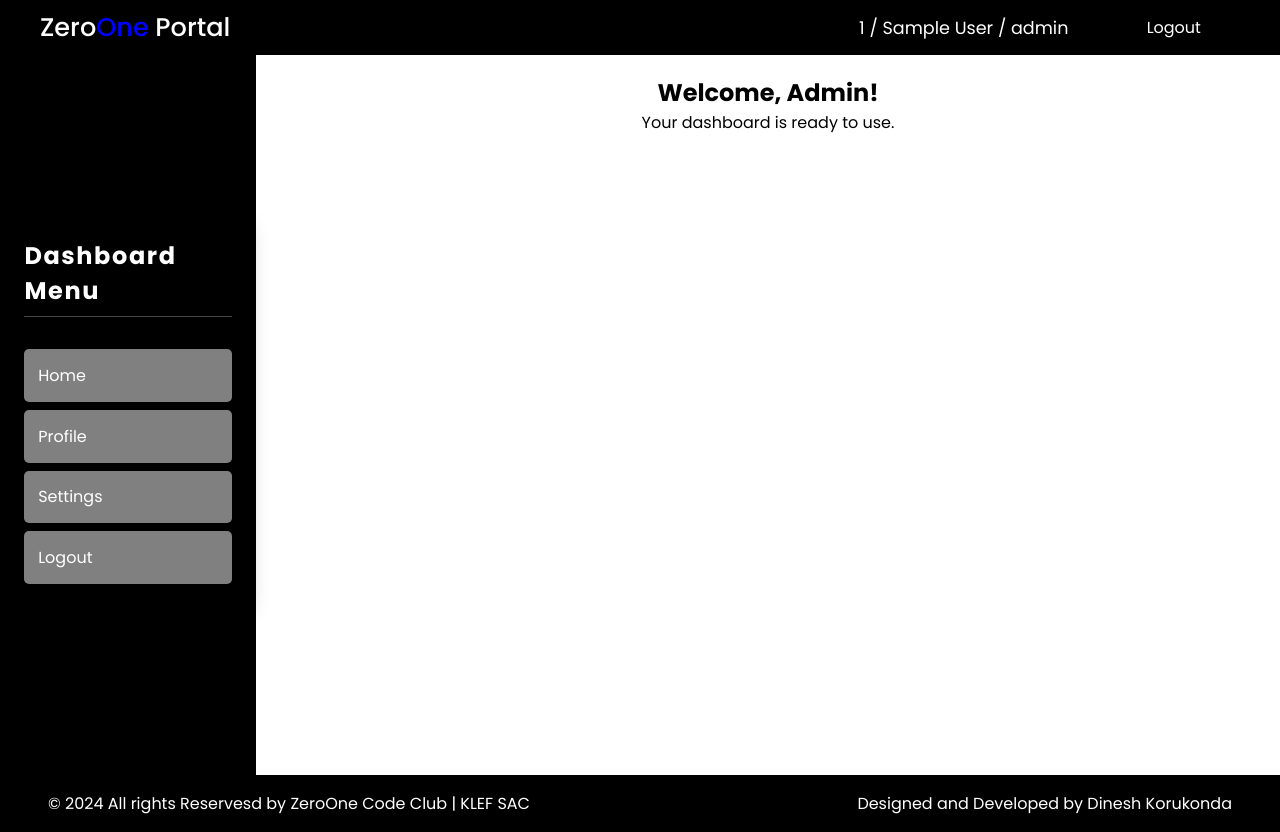
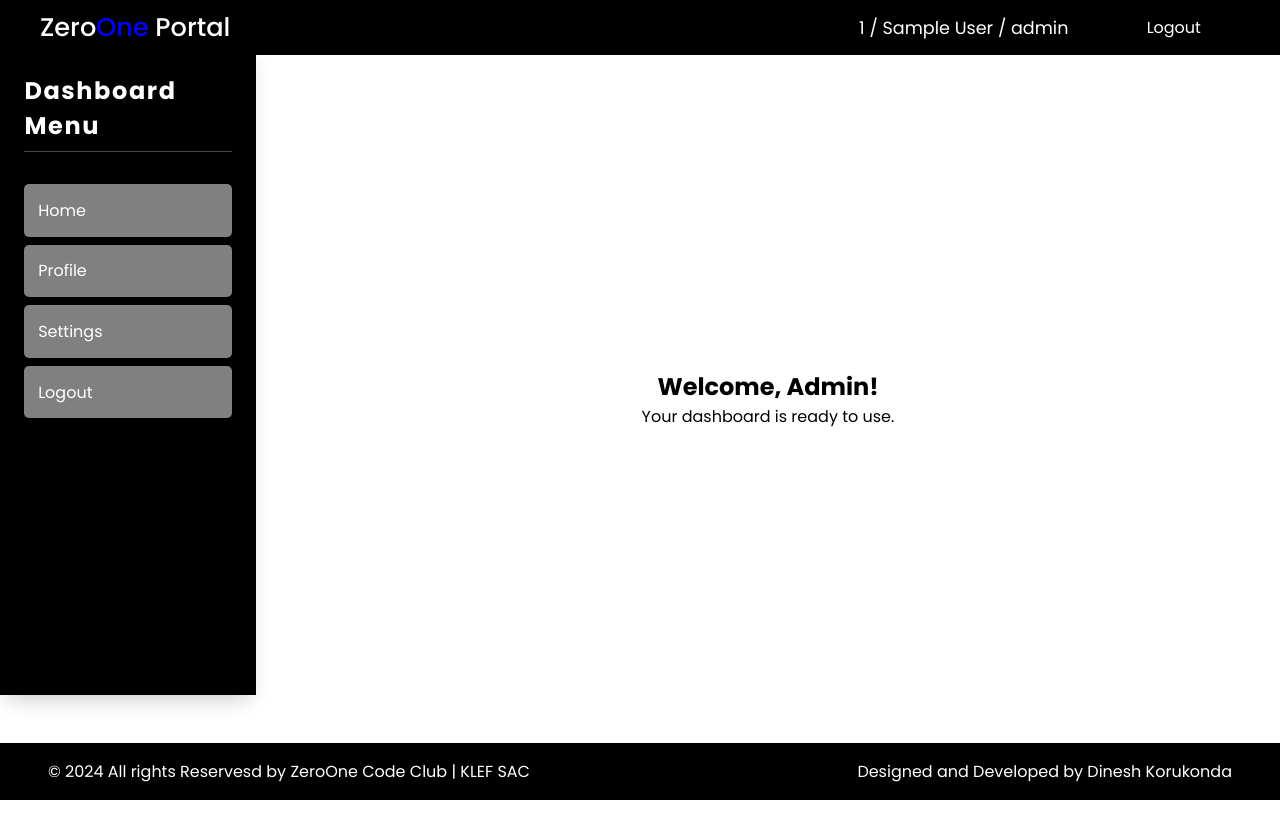
Before and after one commit to dinexh/Cero1PHP, a PHP site: page /App/pages/dashboard/dashboard.php in a window 1280 px wide. After the commit the page ends 800 px from the top, so only its background shows below. Run offline with PHP 8.4, Linux system fonts and the light colour scheme; the visitor is signed in with stand-in values (Sample User, id 1); data that the repository does not hold is empty.

Commit message:
trying to enhance css for dashboard

```diff
--- a/my-app/includes/sidebar.css
+++ b/my-app/includes/sidebar.css
@@ -1,12 +1,12 @@
 .sidebar {
     width: 100%;
-    min-height: 90vh;
-    background-color: black;
     display: flex;
     justify-content: center;
     align-items: center;
+    background-color: black;
 }
 .sidebar-in {
+    min-height: 80vh;
     overflow: hidden;
     width: 95%;
     padding: 1rem;
@@ -15,7 +15,6 @@
     justify-content: flex-start;
     align-items: flex-start;
     border: 2px solid #000;
-    border-radius: 8px;
     box-shadow: 0 4px 20px rgba(0, 0, 0, 0.2);
 }
 .sidebar-in h3 {
--- a/my-app/pages/dashboard/dashboard.css
+++ b/my-app/pages/dashboard/dashboard.css
@@ -6,60 +6,48 @@
     box-sizing: border-box;
     font-family: "Poppins", sans-serif;
 }
-
 ::-webkit-scrollbar {
     display: none;
 }
-
 body {
-    min-height: 100vh;
+    height: 100vh;
     width: 100%;
     background-position: fixed;
 }
-
 .dashboard {
     display: flex;
     flex-direction: column;
-    min-height: 100vh;
+    height: 100vh;
+    width: 100%;
 }
-
 .dashboard-in {
+    height: 100vh;
     width: 100%;
     flex: 1;
     display: flex;
     flex-direction: column;
 }
-
 .dashboard-nav {
-    min-height: 5vh;
     width: 100%;
 }
-
 .dashboard-container {
     flex: 1;
     display: flex;
     min-height: 0;
-    width: 100%; /* Ensures full width */
+    width: 100%;
 }
-
 .dashboard-sidebar {
-    min-width: 20%;
-    flex: 0 0 20%; /* Fixed width of 20% */
+    width: 20%;
     height: auto;
-    background-color: #f8f8f8; /* Optional: add a background for visibility */
 }
-
 .dashboard-content {
-    flex: 1; /* Fill remaining space */
-    padding: 1.25rem; /* Add padding for aesthetics */
+    width: 80%;
     display: flex;
     flex-direction: column;
-    justify-content: flex-start; /* Align content to the start */
-    align-items: center; /* Center align items */
-    overflow-y: auto; /* Enable scrolling if content exceeds height */
+    justify-content: center;
+    align-items: center;
+    overflow-y: auto;
 }
-
 .dashboard-footer {
-    min-height: 5vh; /* Keep the footer height consistent */
     width: 100%;
 }
```
